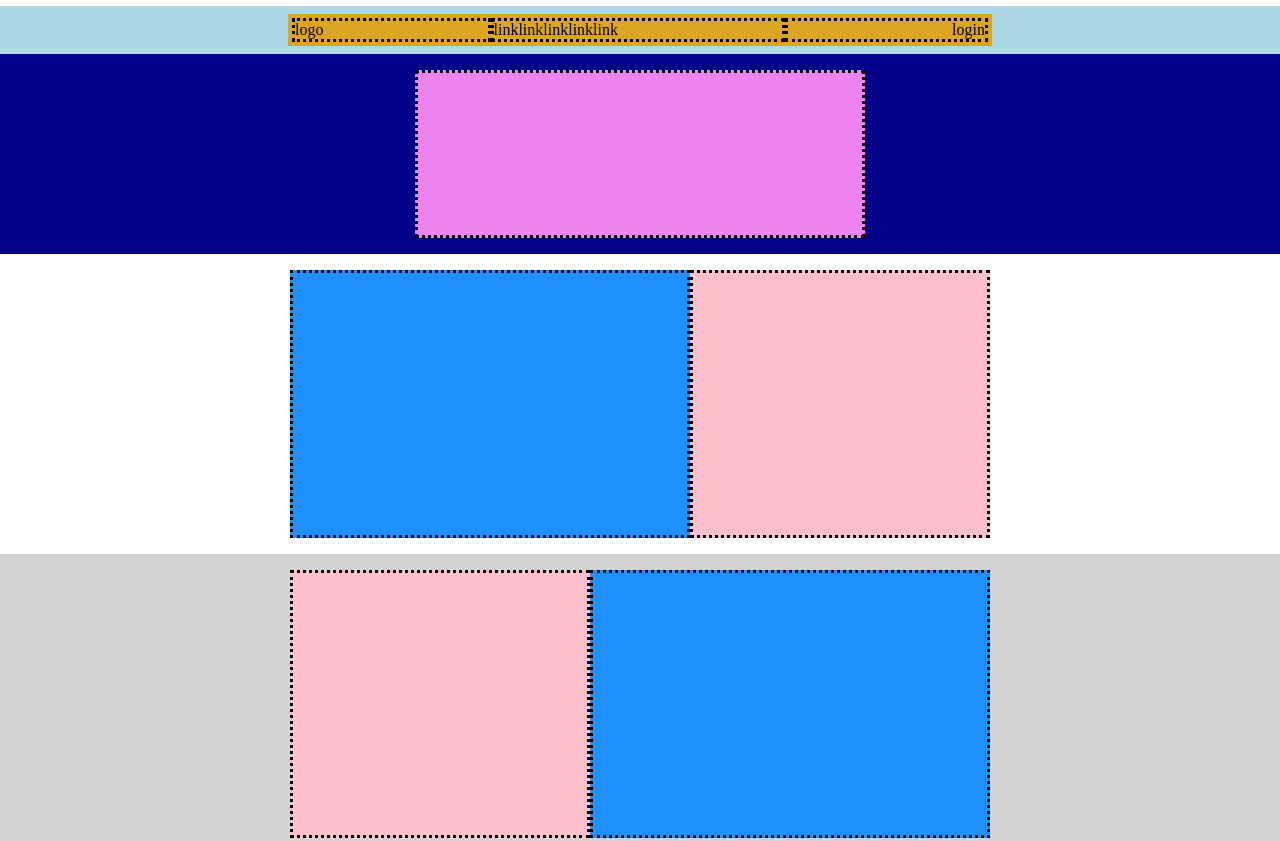
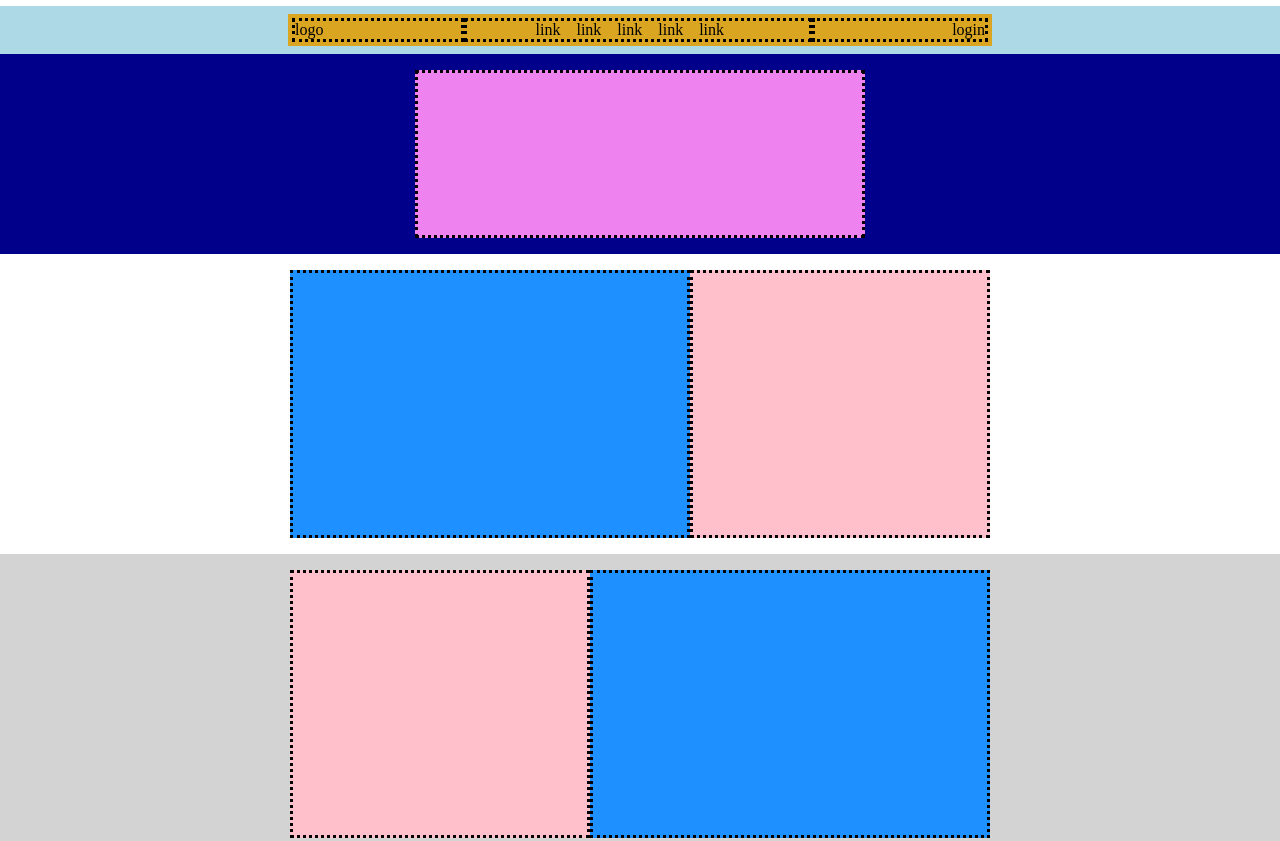
Before and after one commit to alessandrofalcoo/htmlcss-struttura-discord, a plain HTML site: page index.html in a window 1280 px wide. Shown: the top 841 px of the page. Drawn offline with Linux system fonts and the light colour scheme.

Commit message:
fix nav bar

```diff
--- a/assets/style.css
+++ b/assets/style.css
@@ -45,6 +45,7 @@ html, body{
             border-style: dotted;
             flex-grow: 1;
             display: flex;
+            justify-content: center;
         }
         .login{
             border-style: dotted;
@@ -56,6 +57,7 @@ html, body{
         a{
             text-decoration: none;
             color: black;
+            margin-right: 1rem;
             &:hover{
                 text-decoration: underline;
             }
```
